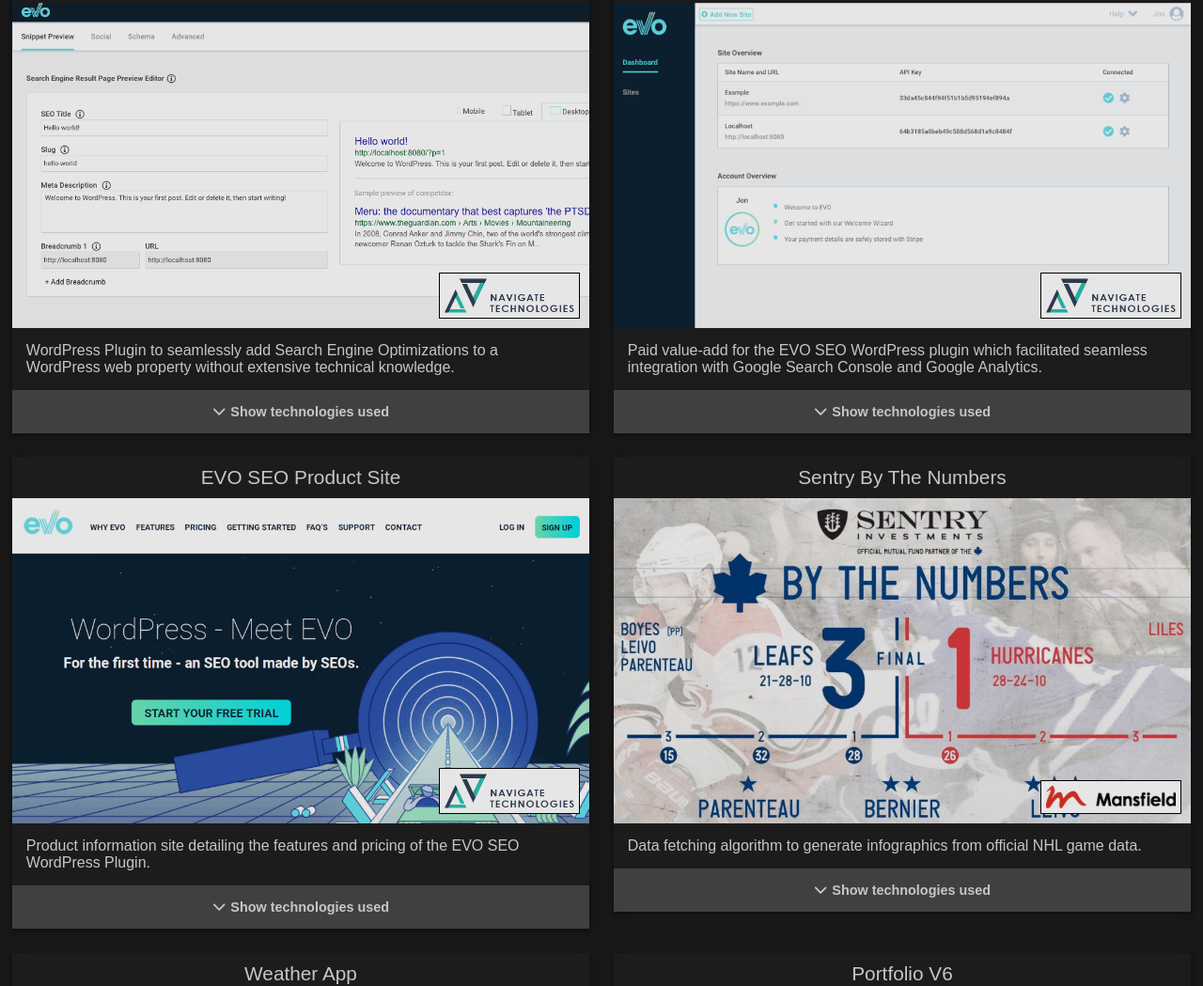
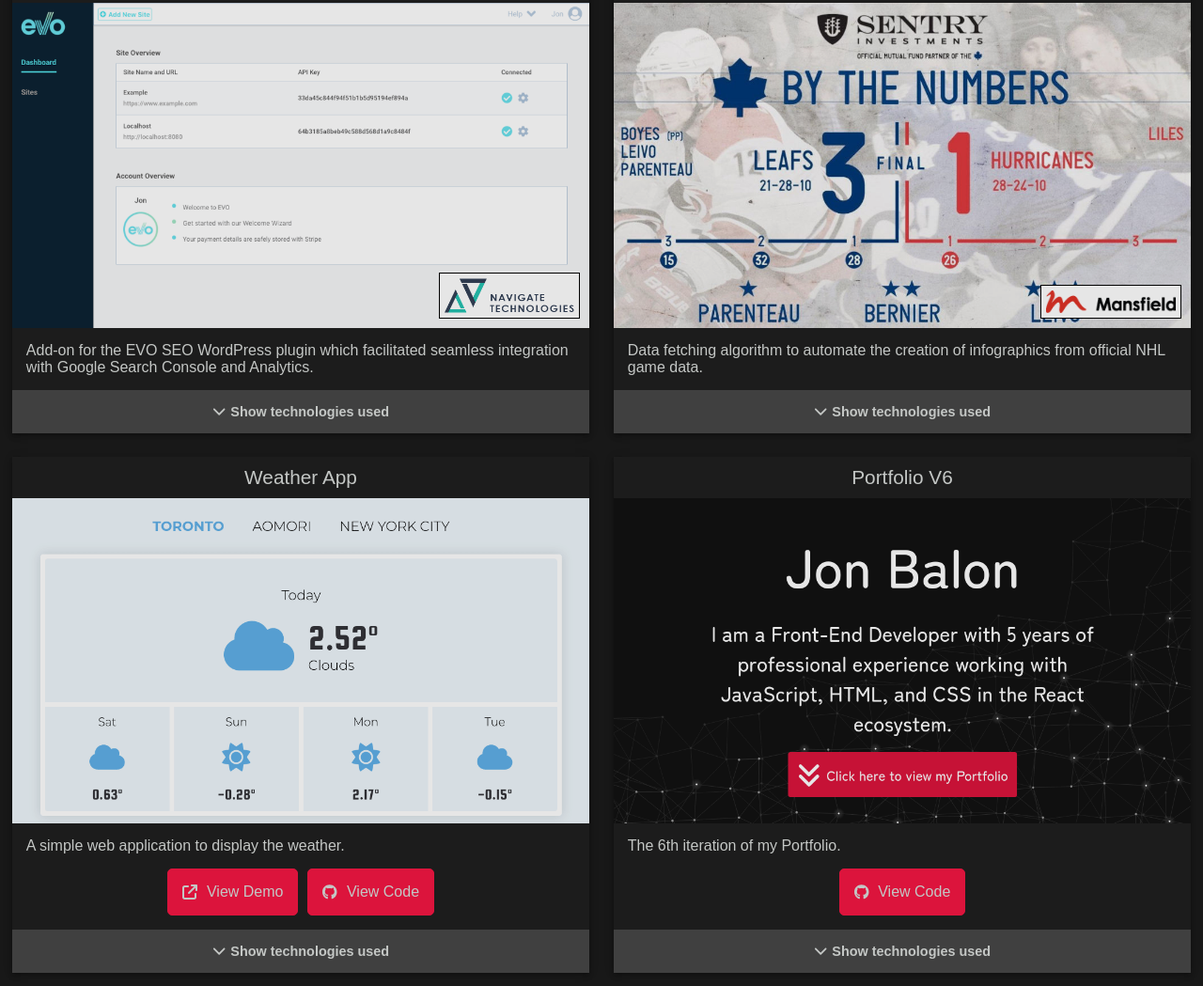
Before and after one commit to Jon1701/portfolio-v6, a Gatsby site: page / in a window 1280 px wide. Shown: the part 1561-2610 px from the top of the page at 94% size. Built offline with nearby package versions, Linux system fonts and the light colour scheme; Gatsby itself is replaced by a stand-in of ours; a web font is replaced by a local one.

Commit message:
Remove Irrelevant Projects
- remove `EVO SEO Wordpress Plugin` and `EVO SEO Member Portal`
- remove `(WIP)` from Portfolio V6

```diff
--- a/src/components/IndexPage/Sections/Projects/index.tsx
+++ b/src/components/IndexPage/Sections/Projects/index.tsx
@@ -138,7 +138,7 @@
   [ProjectIDEnums.NavigateTechnologiesEVOMemberPortal]: {
     title: 'EVO SEO Member Portal',
     description:
-      'Paid value-add for the EVO SEO WordPress plugin which facilitated seamless integration with Google Search Console and Google Analytics.',
+      'Add-on for the EVO SEO WordPress plugin which facilitated seamless integration with Google Search Console and Analytics.',
     imageURL: evoMemberPortalImageURL,
     technologies: [
       'HTML',
@@ -196,7 +196,7 @@
   [ProjectIDEnums.MansfieldByTheNumbers]: {
     title: 'Sentry By The Numbers',
     description:
-      'Data fetching algorithm to generate infographics from official NHL game data.',
+      'Data fetching algorithm to automate the creation of infographics from official NHL game data.',
     imageURL: byTheNumbersImageURL,
     technologies: [
       'HTML',
@@ -238,7 +238,7 @@
   },
   [ProjectIDEnums.PersonalProjectPortfolioV6]: {
     title: 'Portfolio V6',
-    description: 'The 6th iteration of my Portfolio. (WIP)',
+    description: 'The 6th iteration of my Portfolio.',
     imageURL: portfolioV6ImageURL,
     technologies: [
       'HTML',
@@ -279,9 +279,7 @@
 const projectOrder = [
   ProjectIDEnums.PricematepayGatewayDashboard,
   ProjectIDEnums.PricematepaySalesSite,
-  ProjectIDEnums.NavigateTechnologiesEVOPlugin,
   ProjectIDEnums.NavigateTechnologiesEVOMemberPortal,
-  ProjectIDEnums.NavigateTechnologiesEVOProductSite,
   ProjectIDEnums.MansfieldByTheNumbers,
   ProjectIDEnums.PersonalProjectWeatherApp,
   ProjectIDEnums.PersonalProjectPortfolioV6,
```
